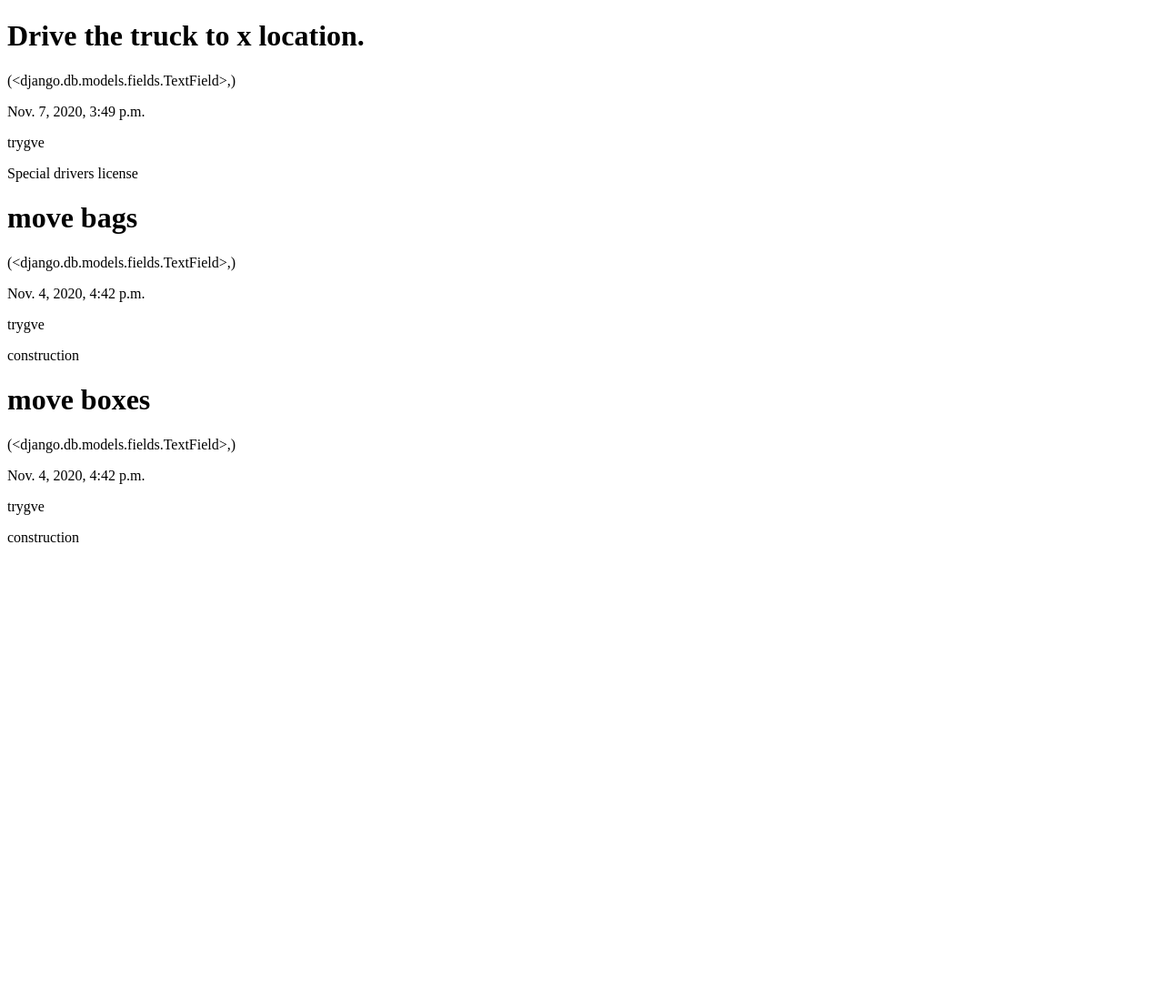
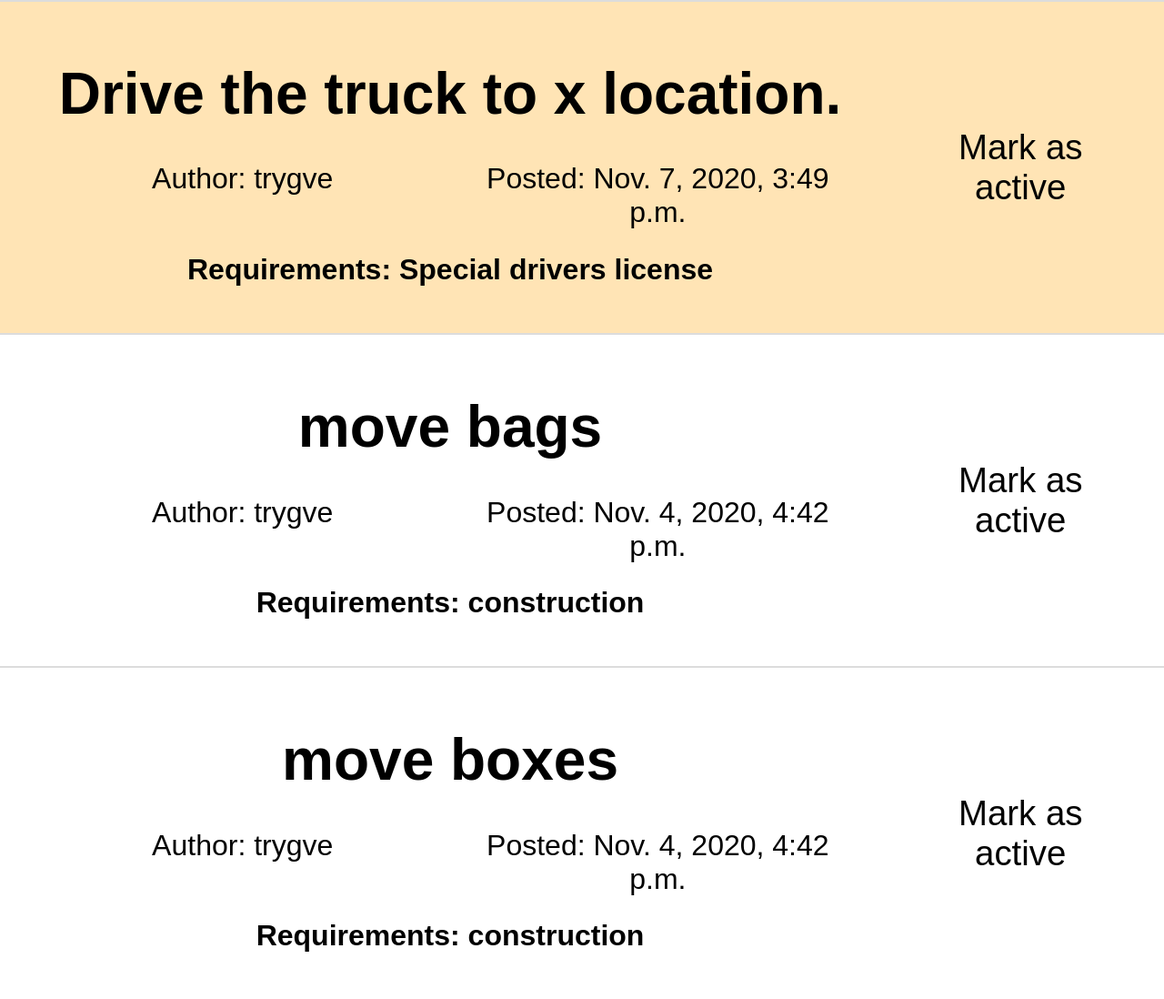
Before and after one commit to Eruerufusama/shop-task-manager, a Django app: page / in a window 1280 px wide. Shown: the whole page at 91% size. Before the commit the page ends 596 px from the top, so only its background shows below. Run offline with Django 3.2, Linux system fonts and the light colour scheme; data comes from the database, SQL or seed files in the repository.

Commit message:
updated main-page with some better ui

```diff
--- /dev/null
+++ b/semester_assignment/task_manager/static/task_manager/style.css
@@ -0,0 +1,62 @@
+* {
+    margin: 0;
+    padding: 0;
+    font-family: Arial, Helvetica, sans-serif;
+
+    border: 0;
+    background-color: inherit;
+}
+
+.highlight {
+    background-color: moccasin;
+}
+
+.header {
+    font-size: 5vw;
+    padding: 2vw;
+}
+
+.post {
+    display:flex;
+    flex-direction: row;
+    padding: 1vw;
+    border-top: 2px solid gainsboro;
+}
+
+.post-element {
+    padding: 2vw;
+}
+
+.small-element {
+    font-size: 2.5vw;
+    padding: 1vw;
+}
+
+.expertise {
+    font-weight: 600;
+}
+
+.content {
+    flex-grow: 2;
+    text-align: center;
+
+    display: grid;
+    grid-template-columns: 1fr 1fr;
+}
+
+.header {
+
+
+    grid-column-start: 1;
+    grid-column-end: 3;
+}
+
+.expertise {
+    grid-column-start: 1;
+    grid-column-end: 3;
+    text-align: center;
+}
+
+.activate {
+    font-size: 3vw;
+}
--- a/semester_assignment/task_manager/templates/task_manager/base.html
+++ b/semester_assignment/task_manager/templates/task_manager/base.html
@@ -1,8 +1,11 @@
+{% load static %}
+
 <!DOCTYPE html>
 <html lang="en">
 <head>
     <meta charset="UTF-8">
     <meta name="viewport" content="width=device-width, initial-scale=1.0">
+    <link rel="stylesheet" type="text/css" href="{% static "task_manager/style.css" %}"">
     <title>Document</title>
 </head>
 <body>
--- a/semester_assignment/task_manager/templates/task_manager/dashboard.html
+++ b/semester_assignment/task_manager/templates/task_manager/dashboard.html
@@ -1,5 +1,5 @@
 {% extends 'task_manager/base.html' %}
 
 {% block content %}
-<h1>Dashboard!</h1>
+<h1>This page is under construction.</h1>
 {% endblock %}
--- a/semester_assignment/task_manager/templates/task_manager/main_page.html
+++ b/semester_assignment/task_manager/templates/task_manager/main_page.html
@@ -3,19 +3,15 @@
 {% block content %}
     {% for task in tasks %}
         {% if task.is_completed == False %}
-            <div class="tasks {% if task.is_important %}highlight{% endif %}">
 
-                <h1 class="">{{task.general_description}}</h1>
-
-                {% if task.detailed_description %}
-                <p class="">{{task.detailed_description}}</p> {% endif %}
-
-                <p class="">{{task.datetime_posted}}</p>
-                <p class="">{{task.author}}</p>
-
-                {% if task.expertise %}
-                <p class="">{{task.expertise}}</p>{% endif %}
-
+            <div class="post {% if task.is_important %} highlight {% endif %}">
+                <div class="content post-element">
+                    <h1 class="header">{{task.general_description}}</h1>
+                    <p class="author small-element">Author: {{task.author}}</p>
+                    <p class="time-stamp small-element">Posted: {{task.datetime_posted}}</p>
+                    <p class="expertise small-element">Requirements: {{task.expertise}}</p>
+                </div>
+                <button class="activate post-element">Mark as active</button>
             </div>
         {% endif %}
     {% endfor %}
--- a/semester_assignment/task_manager/views.py
+++ b/semester_assignment/task_manager/views.py
@@ -1,8 +1,10 @@
 from django.shortcuts import render
 from django.views.generic import ListView
+from django.contrib.auth.forms import UserCreationForm
 from .models import Posts
 
-class PostListView(ListView):#With this posts will be ordered from oldest to newest from the bottom to the top. Like a twitter feed.
+# With this posts will be ordered from oldest to newest from the bottom to the top. Like a twitter feed.
+class PostListView(ListView):
     model = Posts
     template_name = 'task_manager/main_page.html'
     context_object_name = 'tasks'
```
Also changed, not shown: semester_assignment/task_manager/models.py (+1 -6 lines).
